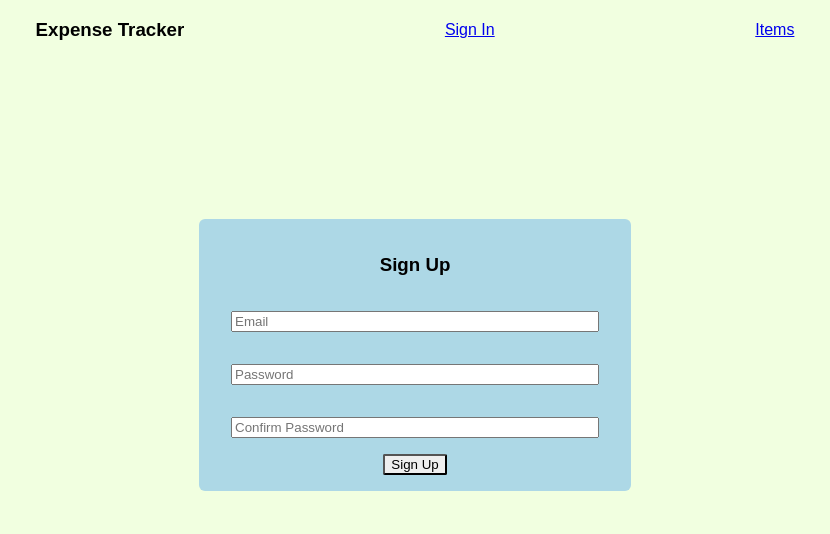
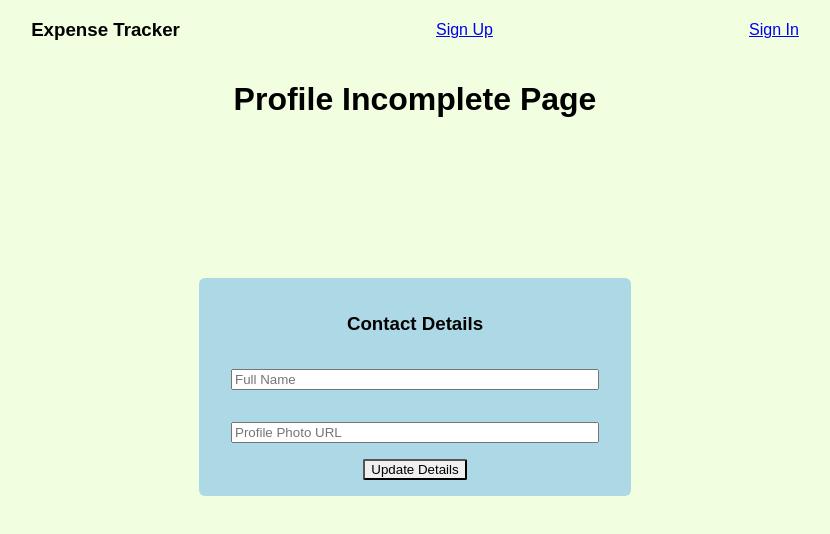
Before and after one commit to puru599/MoneyMinder, a React (Create React App) app: page /incompleteProfile in a window 1280 px wide. Before the commit this address led to /signUp. Shown: the top 534 px of the page, without its empty margins (225-1055 px from the left). Built offline with nearby package versions, Linux system fonts and the light colour scheme; no server answers.

Commit message:
6.4) Incomplete Profile Auto-Fill

```diff
--- a/src/App.js
+++ b/src/App.js
@@ -13,9 +13,9 @@ function App() {
     <React.Fragment>
       <LoginContextProvider>
         <Header></Header>
-        <Route path="*">
-          <Redirect to="/signUp" />
-        </Route>
+        {/* <Route path="*">
+          <Redirect to="/signIn" />
+        </Route> */}
         <Route path="/signUp">
           <SignUp />
         </Route>
--- a/src/Components/Context/LoginContext.js
+++ b/src/Components/Context/LoginContext.js
@@ -3,25 +3,34 @@ import React, { useState } from "react";
 const LoginContext = React.createContext({
   email: null,
   idToken: null,
-  submitEmailToken: () => {},
-  logout: () => {}
+  login: () => {},
+  logout: () => {},
 });
 
 export const LoginContextProvider = (props) => {
-  const [email, setEmail] = useState("");
-  const [idToken, setIdToken] = useState("");
+  const [email, setEmail] = useState(localStorage.getItem("emailId"));
+  const [idToken, setIdToken] = useState(localStorage.getItem("idToken"));
 
-  const submitEmailTokenHandler = (email, idToken) => {
+  const loginHandler = (email, idToken) => {
     setEmail(email);
     setIdToken(idToken);
 
-    localStorage.setItem('EmailId', email)
+    localStorage.setItem("emailId", email);
+    localStorage.setItem("idToken", idToken);
+  };
 
+  const logoutHandler = () => {
+    setEmail(null);
+    setIdToken(null);
+
+    localStorage.removeItem("emailId");
+    localStorage.removeItem("idToken");
   };
   const loginContext = {
     email: email,
     idToken: idToken,
-    submitEmailToken: submitEmailTokenHandler,
+    login: loginHandler,
+    logout: logoutHandler,
   };
   return (
     <LoginContext.Provider value={loginContext}>
--- a/src/Components/Layout/Header/Header.js
+++ b/src/Components/Layout/Header/Header.js
@@ -4,17 +4,21 @@ import LoginContext from "../../Context/LoginContext";
 import classes from "./Header.module.css";
 
 const Header = () => {
-  const visibleLogout = localStorage.getItem("Email");
+  const loginCtx = useContext(LoginContext);
 
-  const loginCtx = useContext(LoginContext);
   return (
     <header className={classes.Header}>
       <div>
         <h3>Expense Tracker</h3>
       </div>
-      <Link to="/signIn">Sign In</Link>
-      <Link to="/items">Items</Link>
-      {!!visibleLogout && <Link onClick={loginCtx.logout}>Logout</Link>}
+      {!loginCtx.email && <Link to="/signUp">Sign Up</Link>}
+      {!loginCtx.email && <Link to="/signIn">Sign In</Link>}
+      {!!loginCtx.email && <Link to="/items">Items</Link>}
+      {!!loginCtx.email && (
+        <Link onClick={loginCtx.logout} to="/signIn">
+          Logout
+        </Link>
+      )}
     </header>
   );
 };
--- a/src/Components/Pages/IncompleteProfile/IncompleteProfile.js
+++ b/src/Components/Pages/IncompleteProfile/IncompleteProfile.js
@@ -1,9 +1,11 @@
 import classes from "./IncompleteProfile.module.css";
-import React, { useContext } from "react";
+import React, { useContext, useEffect, useState } from "react";
 import { useRef } from "react";
 import LoginContext from "../../Context/LoginContext";
 
 const IncompleteProfile = () => {
+  const [displayNameValue, setDisplayNameValue] = useState("");
+  const [photoUrlValue, setPhotoUrlValue] = useState("");
   const fullNameRef = useRef("");
   const photoRef = useRef("");
 
@@ -42,15 +44,56 @@ const IncompleteProfile = () => {
     }
   };
 
+  useEffect(() => {
+    const fillInputsHandler = async () => {
+      const response = await fetch(
+        "https://identitytoolkit.googleapis.com/v1/accounts:lookup?key=AIzaSyAle_pud5CBSRmol4VktTQSBgmBbnu0ZzQ",
+        {
+          method: "POST",
+          body: JSON.stringify({
+            idToken: loginCtx.idToken,
+          }),
+          headers: {
+            "Content-Type": "application/json",
+          },
+        }
+      );
+      const data = await response.json();
+      if (response.ok) {
+        setDisplayNameValue(data.users[0].displayName);
+        setPhotoUrlValue(data.users[0].photoUrl);
+      } else {
+        alert(data.error.message);
+      }
+    };
+    fillInputsHandler();
+  }, []);
+
   return (
-    <form className={classes.IncompleteProfile} onSubmit={updateDetailsHandler}>
-      <h3>Contact Details</h3>
-      <div>
-        <input placeholder="Full Name" input="text" ref={fullNameRef} />
-        <input placeholder="Profile Photo URL" input="text" ref={photoRef} />
-      </div>
-      <button>Update Details</button>
-    </form>
+    <React.Fragment>
+      <h1>Profile Incomplete Page</h1>
+      <form
+        className={classes.IncompleteProfile}
+        onSubmit={updateDetailsHandler}
+      >
+        <h3>Contact Details</h3>
+        <div>
+          <input
+            placeholder="Full Name"
+            input="text"
+            ref={fullNameRef}
+            defaultValue={displayNameValue}
+          />
+          <input
+            placeholder="Profile Photo URL"
+            input="text"
+            ref={photoRef}
+            defaultValue={photoUrlValue}
+          />
+        </div>
+        <button>Update Details</button>
+      </form>
+    </React.Fragment>
   );
 };
 
--- a/src/Components/Pages/SingIn/SingIn.js
+++ b/src/Components/Pages/SingIn/SingIn.js
@@ -41,7 +41,7 @@ const SignIn = () => {
       emailRef.current.value = "";
       pswdRef.current.value = "";
 
-      loginCtx.submitEmailToken(data.email, data.idToken);
+      loginCtx.login(data.email, data.idToken);
 
       history.replace("/welcome");
     } else {
--- a/src/index.css
+++ b/src/index.css
@@ -7,7 +7,7 @@ html {
   font-family: "Rajdhani", sans-serif;
   -webkit-font-smoothing: antialiased;
   -moz-osx-font-smoothing: grayscale;
-  background-color:  #f1ffe0 ;
+  background-color: #f1ffe0;
 }
 
 code {
@@ -15,7 +15,11 @@ code {
     monospace;
 }
 
-/* h1, h2, h3, h4 {
-  color: var(--title-color);
-  font-weight: var(--font-semi-bold);
-} */
+h1,
+h2,
+h3,
+h4,
+h5,
+h6 {
+  text-align: center;
+}
```
